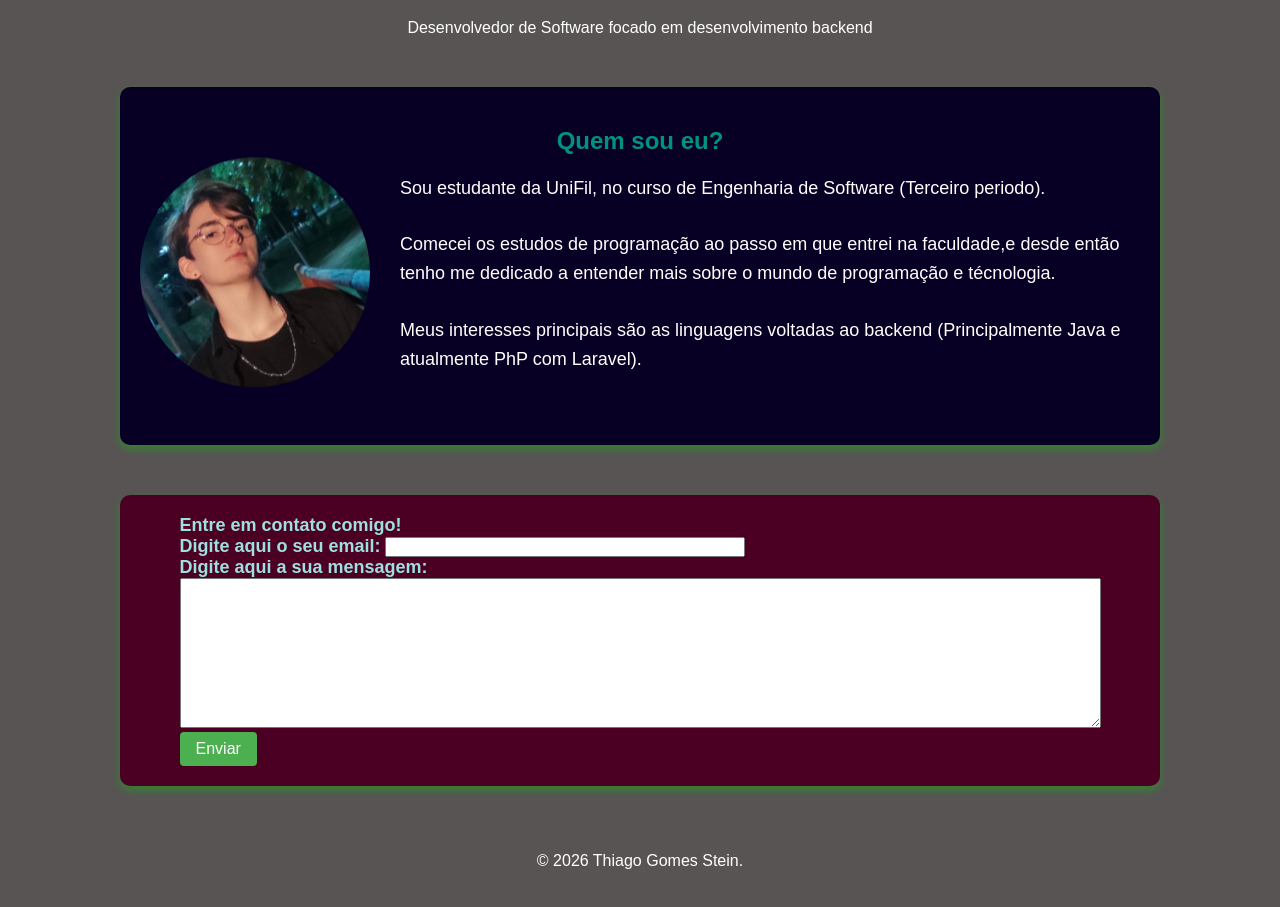
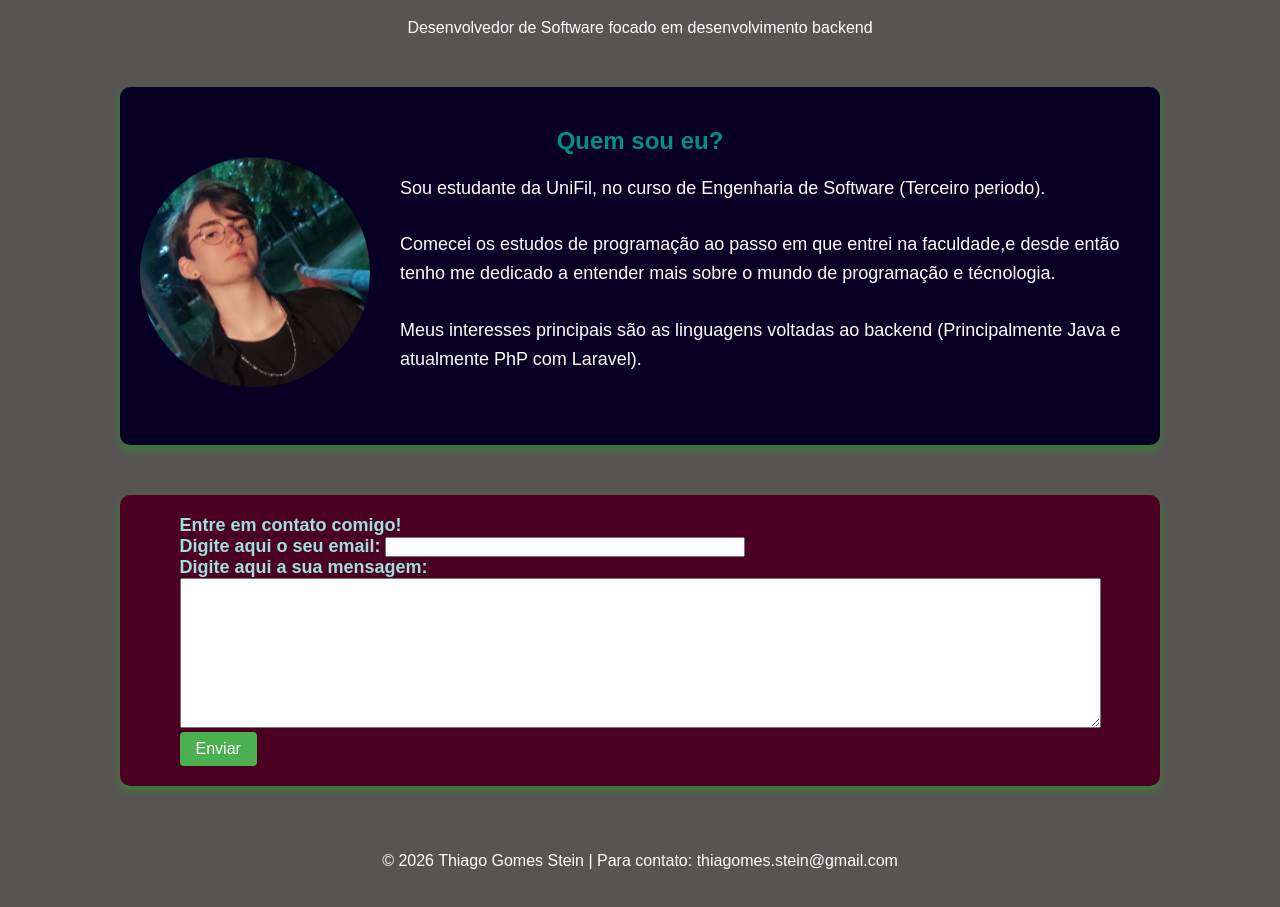
Before and after one commit to Thiago-Stein/Portfolio, a plain HTML site: page codes/paginaPrincipal/index.html in a window 1280 px wide. Shown: the part 195-1102 px from the top of the page. Drawn offline with Linux system fonts and the light colour scheme.

Commit message:
feat: adiciona email

```diff
--- a/codes/paginaPrincipal/index.html
+++ b/codes/paginaPrincipal/index.html
@@ -42,6 +42,8 @@
           </div>
       </div>
 
+      <!-- Função a ser implementada no futuro -->
+
       <div id = "containerEnviarEmail">
         <form>
           <label class="textoParaEmail">Entre em contato comigo!</label><br>
@@ -58,7 +60,7 @@
     </main>
 
     <footer>
-      <p id = "creditos">&copy; 2026 Thiago Gomes Stein.</p>
+      <p id = "creditos">&copy; 2026 Thiago Gomes Stein | Para contato: thiagomes.stein@gmail.com</p>
     </footer>
 
     <script src="script.js"></script>
```
Also changed, not shown: codes/curriculo/curriculo.html (+1 -1 lines), codes/projetos/projetos.html (+1 -1 lines).
